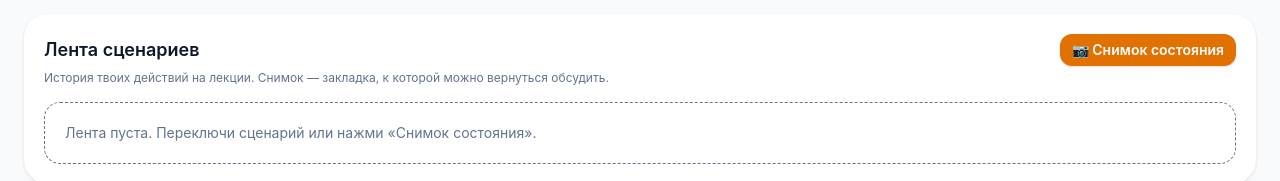
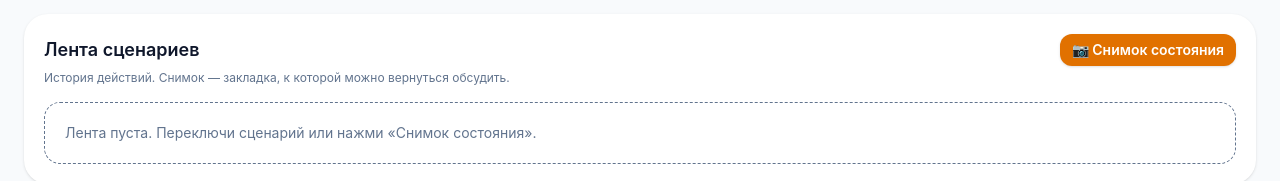
Before and after one commit to fidlow/digital-twin-lab, a React (Vite) app: page / in a window 1280 px wide. Shown: the part 2233-2414 px from the top of the page. Built offline with nearby package versions, Linux system fonts and the light colour scheme.

Commit message:
chore: shorten timeline subtitle to «История действий»

```diff
--- a/src/components/ScenarioTimeline.tsx
+++ b/src/components/ScenarioTimeline.tsx
@@ -24,7 +24,7 @@ export function ScenarioTimeline({ log, onSnapshot }: ScenarioTimelineProps) {
         </button>
       </div>
       <p className="mt-1 text-xs text-slate-500">
-        История твоих действий на лекции. Снимок — закладка, к которой можно вернуться обсудить.
+        История действий. Снимок — закладка, к которой можно вернуться обсудить.
       </p>
       {log.length === 0 ? (
         <p className="mt-4 rounded-2xl border border-dashed p-5 text-sm text-slate-500">
```
